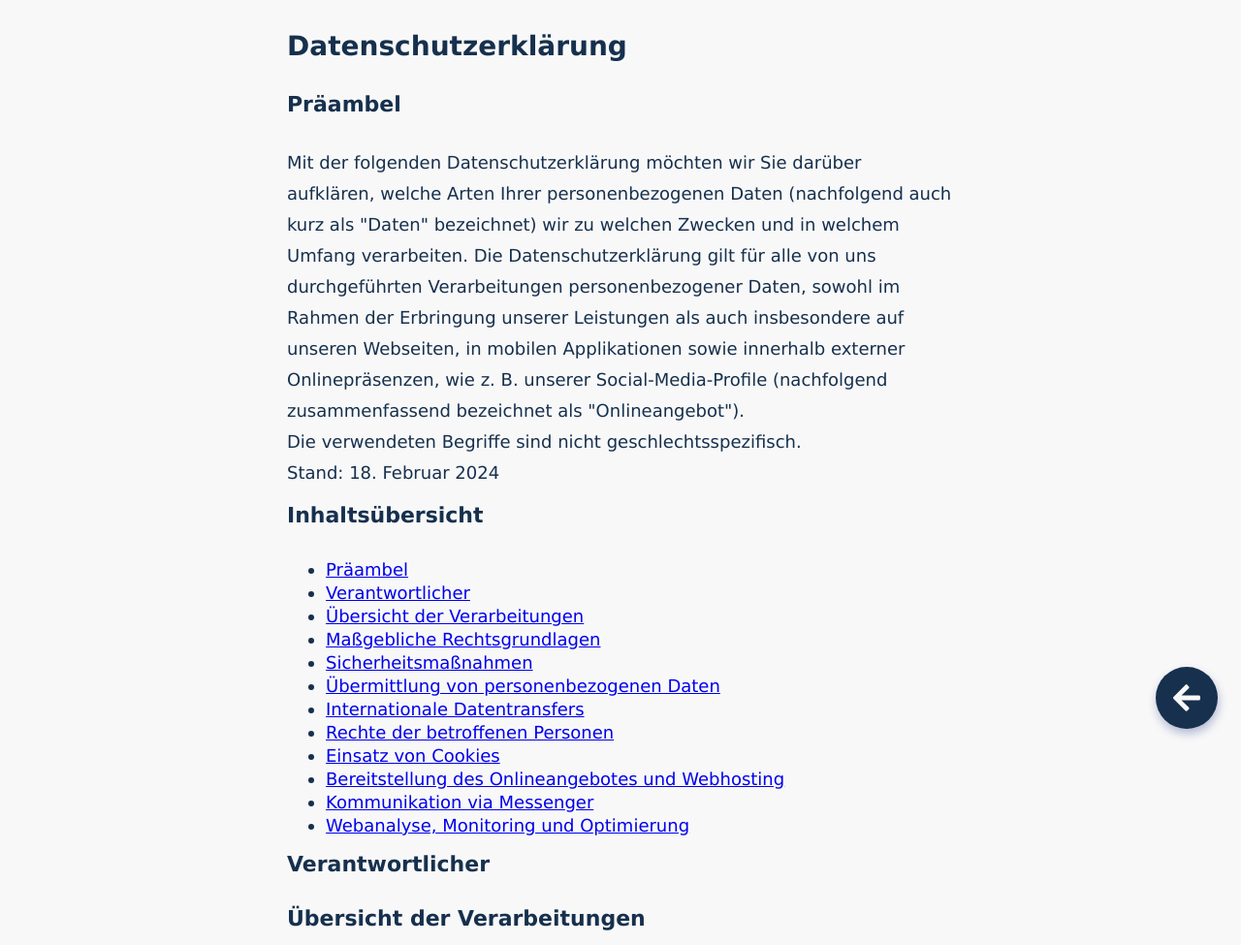
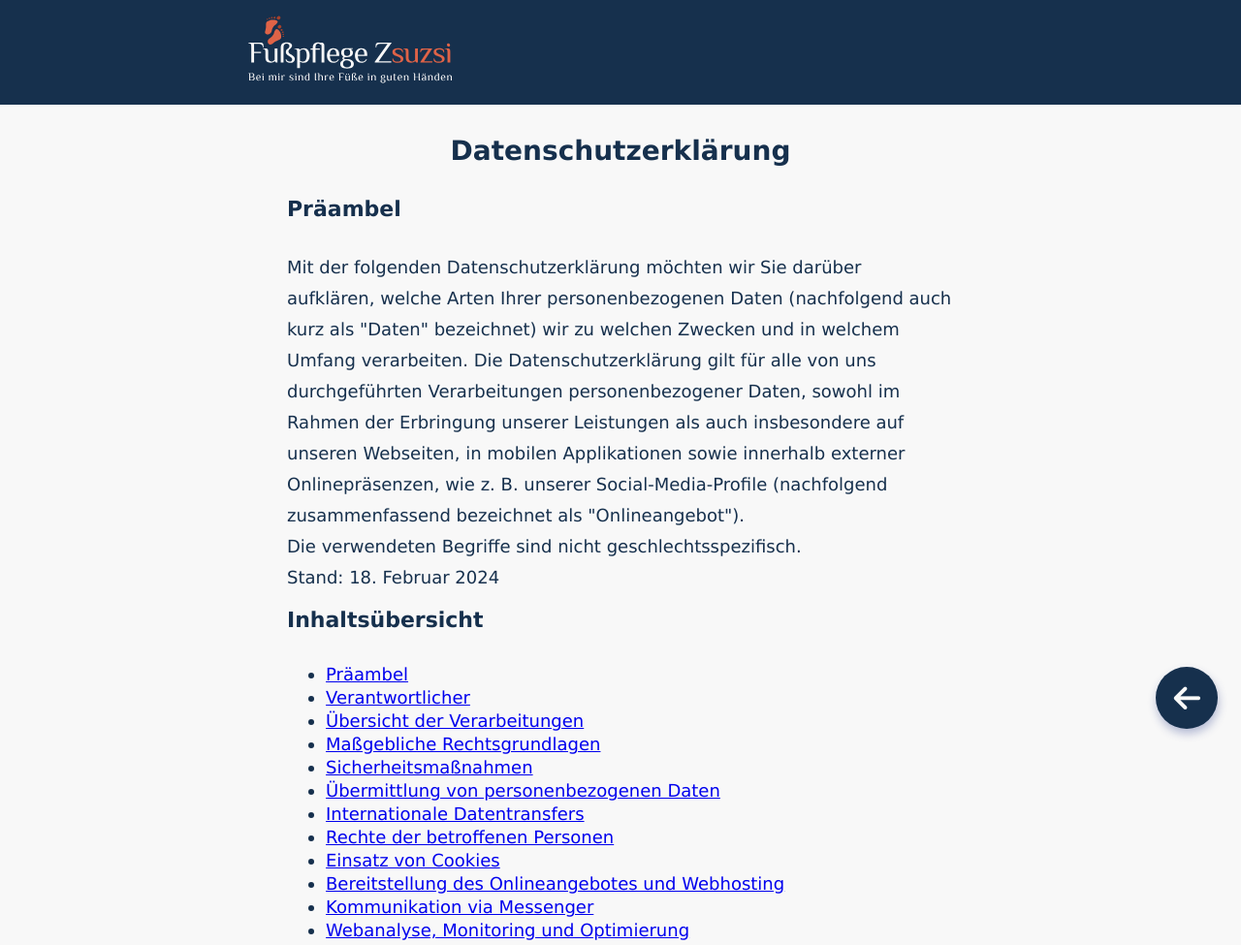
Before and after one commit to MaxHopf/fusspflegezsuzsi-landingpage, a plain HTML site: page datenschutz.html in a window 1280 px wide. Shown: the top 975 px of the page at 97% size. Drawn offline with Linux system fonts and the light colour scheme.

Commit message:
Add interaction possibility in impressum and datenschutz  pages

```diff
--- a/datenschutz.html
+++ b/datenschutz.html
@@ -9,12 +9,19 @@
     <title>Fußpflege Zsuzsi - Datenschutzerklärung</title>
     <link rel="stylesheet" href="styles.css">
     <script src="script.js" defer></script>
+    <script src="https://kit.fontawesome.com/cfb9932e5b.js" crossorigin="anonymous"></script>
 </head>
 
 <body class="datenschutz">
+    <header>
+        <div class="img-container">
+            <a href="./index.html"><img id="logo-img" alt="Fußpflege Zsuzsi Logo"
+                    src="./images/fusspflegeZsuzsi-logo-light.svg" /></a>
+        </div>
+    </header>
 
     <main class="datenschutz">
-        <h1>Datenschutzerklärung</h1>
+        <h1 class="center">Datenschutzerklärung</h1>
         <h2 id="m716">Präambel</h2>
         <p>Mit der folgenden Datenschutzerklärung möchten wir Sie darüber aufklären, welche Arten Ihrer
             personenbezogenen
@@ -541,10 +548,8 @@
                 Schwenke</a>
         </p>
 
-        <a class="floating impressum" href="javascript:history.back()"><img class="arrow-left-img" alt=""
-                src="./images/arrow-left.svg" /></a>
+        <a class="floating" href="javascript:history.back()"><i class="fas fa-arrow-left"></i></a>
     </main>
-
 </body>
 
 </html>
--- a/styles.css
+++ b/styles.css
@@ -306,7 +306,22 @@ div#impressum-contact {
     margin-bottom: 16px;
 }
 
-a.impressum {
+/* DSGVO Page */
+main.datenschutz {
+    padding: 0 16px;
+    padding-bottom: 128px;
+    max-width: 720px;
+    margin: 0 auto;
+}
+
+@media screen and (max-width: 400px) {
+    .datenschutz h1 {
+        font-size: 7vw;
+    }
+}
+
+/* Interactions */
+a.floating {
     display: flex;
     position: fixed;
     bottom: 48px;
@@ -316,20 +331,21 @@ a.impressum {
     box-shadow: 1px 5px 10px 0px #1a2f844e;
     width: 64px;
     height: 64px;
-    padding: 8px;
     align-items: center;
     justify-content: center;
+    text-decoration: none;
 }
 
-a.impressum>.arrow-left-img {
-    width: 32px;
-    height: auto;
+a.floating:hover {
+    scale: 1.15;
+
+    i.fas {
+        scale: 1.5;
+    }
 }
 
-/* Impressum Page */
-main.datenschutz {
-    padding: 0 16px;
-    padding-bottom: 128px;
-    max-width: 720px;
-    margin: 0 auto;
+a.floating>i.fas {
+    color: var(--color-light-text);
+    font-size: 24px;
+    scale: 1.3;
 }
```
Also changed, not shown: impressum.html (+7 -5 lines).
